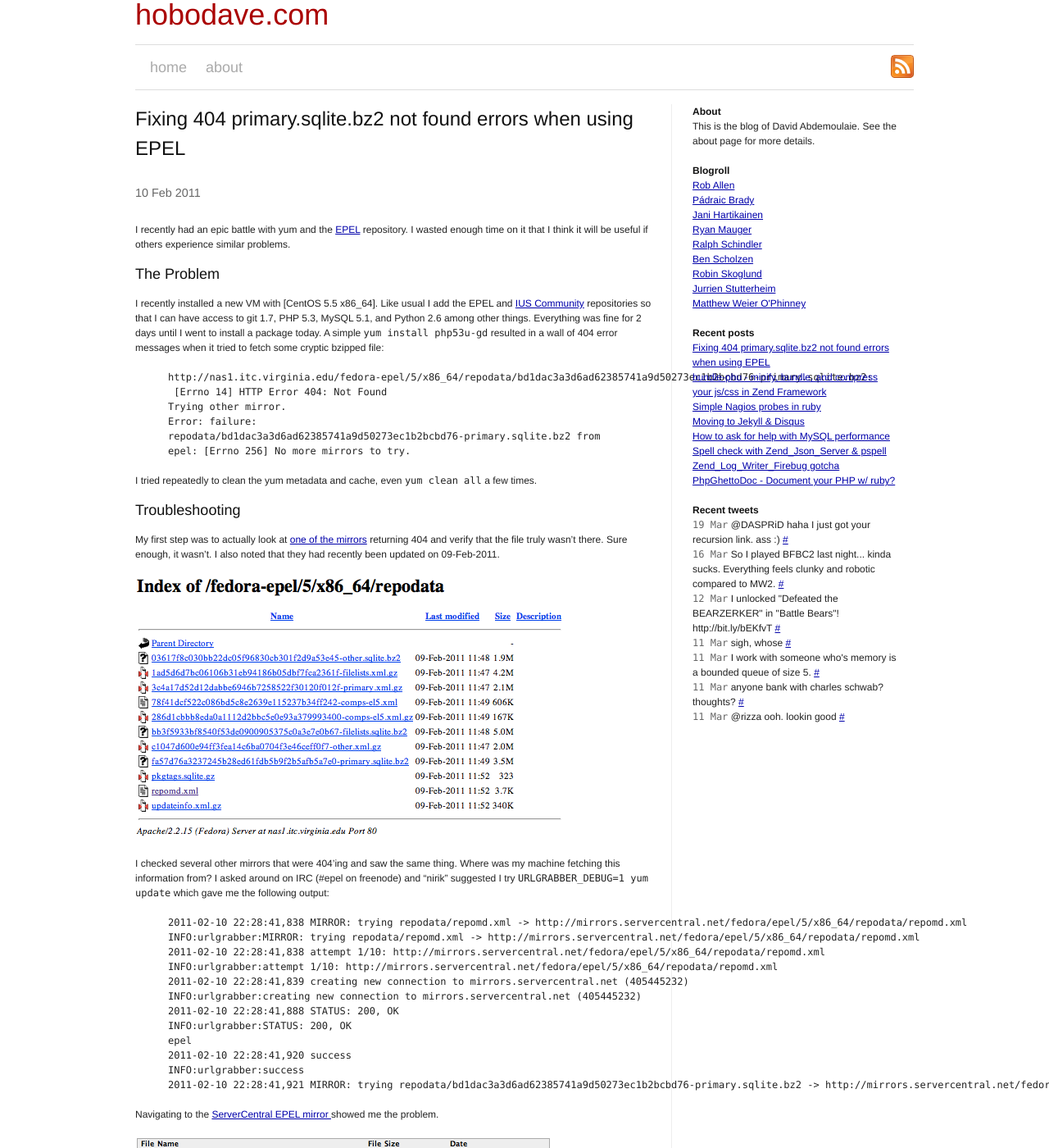
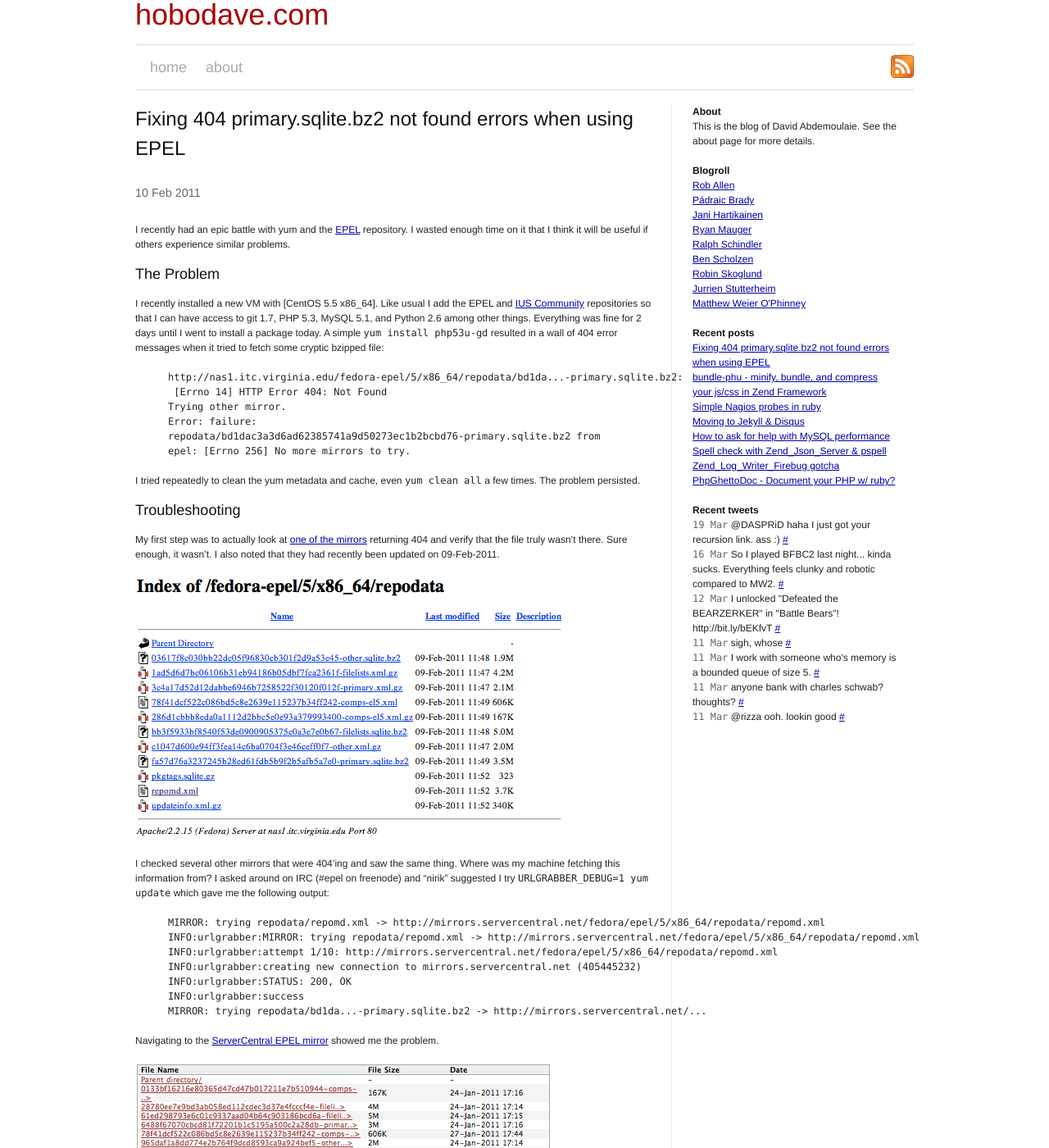
Before and after one commit to hobodave/hobodave.github.com, a Jekyll site: the page built from _posts/2011-02-10-fixing-epel-primary-sqlite-database-not-found.markdown, in a window 1280 px wide and 1400 px high. Shown: the whole window at 82% size. Built offline with Jekyll 4.4.1, drawn with Linux system fonts in a browser that asks for light colours; Markdown is read by kramdown in place of the engine named in the settings; comment, search, counter and statistics services are not loaded.

Commit message:
Formatting

```diff
--- a/_posts/2011-02-10-fixing-epel-primary-sqlite-database-not-found.markdown
+++ b/_posts/2011-02-10-fixing-epel-primary-sqlite-database-not-found.markdown
@@ -16,7 +16,7 @@
 wall of 404 error messages when it tried to fetch some cryptic bzipped file:
 
 {% highlight text %}
-http://nas1.itc.virginia.edu/fedora-epel/5/x86_64/repodata/bd1dac3a3d6ad62385741a9d50273ec1b2bcbd76-primary.sqlite.bz2:
+http://nas1.itc.virginia.edu/fedora-epel/5/x86_64/repodata/bd1da...-primary.sqlite.bz2:
  [Errno 14] HTTP Error 404: Not Found
 Trying other mirror.
 Error: failure:
@@ -24,7 +24,7 @@
 epel: [Errno 256] No more mirrors to try.
 {% endhighlight %}
 
-I tried repeatedly to clean the yum metadata and cache, even `yum clean all` a few times.
+I tried repeatedly to clean the yum metadata and cache, even `yum clean all` a few times. The problem persisted.
 
 
 ### Troubleshooting ###
@@ -39,21 +39,16 @@
 `URLGRABBER_DEBUG=1 yum update` which gave me the following output:
 
 {% highlight text %}
-2011-02-10 22:28:41,838 MIRROR: trying repodata/repomd.xml -> http://mirrors.servercentral.net/fedora/epel/5/x86_64/repodata/repomd.xml
+MIRROR: trying repodata/repomd.xml -> http://mirrors.servercentral.net/fedora/epel/5/x86_64/repodata/repomd.xml
 INFO:urlgrabber:MIRROR: trying repodata/repomd.xml -> http://mirrors.servercentral.net/fedora/epel/5/x86_64/repodata/repomd.xml
-2011-02-10 22:28:41,838 attempt 1/10: http://mirrors.servercentral.net/fedora/epel/5/x86_64/repodata/repomd.xml
 INFO:urlgrabber:attempt 1/10: http://mirrors.servercentral.net/fedora/epel/5/x86_64/repodata/repomd.xml
-2011-02-10 22:28:41,839 creating new connection to mirrors.servercentral.net (405445232)
 INFO:urlgrabber:creating new connection to mirrors.servercentral.net (405445232)
-2011-02-10 22:28:41,888 STATUS: 200, OK
 INFO:urlgrabber:STATUS: 200, OK
-epel                                                                                                                                                        | 3.7 kB     00:00
-2011-02-10 22:28:41,920 success
 INFO:urlgrabber:success
-2011-02-10 22:28:41,921 MIRROR: trying repodata/bd1dac3a3d6ad62385741a9d50273ec1b2bcbd76-primary.sqlite.bz2 -> http://mirrors.servercentral.net/fedora/epel/5/x86_64/repodata/bd1dac3a3d6ad62385741a9d50273ec1b2bcbd76-primary.sqlite.bz2
+MIRROR: trying repodata/bd1da...-primary.sqlite.bz2 -> http://mirrors.servercentral.net/...
 {% endhighlight %}
 
-Navigating to the [ServerCentral EPEL mirror ][4] showed me the problem.
+Navigating to the [ServerCentral EPEL mirror][4] showed me the problem.
 
 ![servercentral repodata](/images/repodata.png)
 
```
